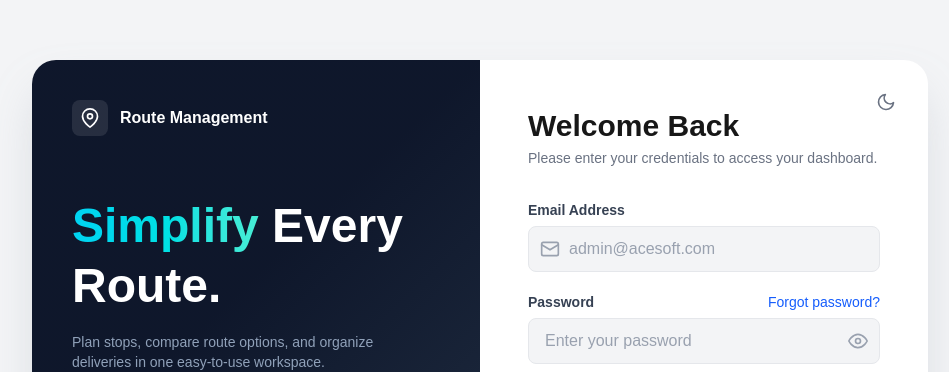
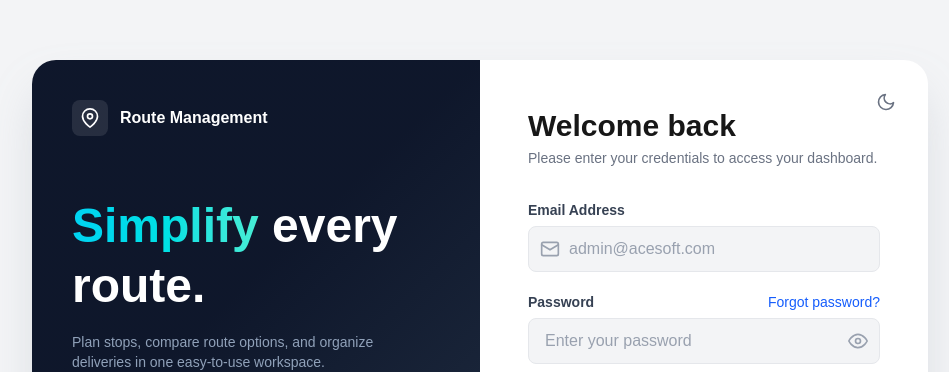
Before and after one commit to jrsantiagoo/route-management-system, a Next.js app in the folder client/: page / in a window 1280 px wide. Shown: the part 126-498 px from the top of the page, without its empty margins (160-1109 px from the left). Built offline with nearby package versions, Linux system fonts and the light colour scheme; no server answers.

Commit message:
style: uncapitalized words in all pages
Uncapitalized words from all pages.

```diff
--- a/client/app/(protected)/assignment/page.tsx
+++ b/client/app/(protected)/assignment/page.tsx
@@ -68,7 +68,7 @@ export default function Assignment() {
                 <div className="flex flex-col justify-center">
                     <h1 className="text-2xl font-bold">Route Assignment</h1>
                     <p className="text-md text-muted-foreground">
-                        Assign Routes and Plan Trips
+                        Assign routes and plan trips
                     </p>
                 </div>
             </div>
--- a/client/app/(protected)/dashboard/page.tsx
+++ b/client/app/(protected)/dashboard/page.tsx
@@ -194,7 +194,7 @@ export default function Dashboard() {
                 <div className="flex flex-col justify-center">
                     <h1 className="text-2xl font-bold">Dashboard</h1>
                     <p className="text-md text-muted-foreground">
-                        Performance metrics and Analytics
+                        Performance metrics and analytics
                     </p>
                 </div>
 
--- a/client/app/page.tsx
+++ b/client/app/page.tsx
@@ -127,7 +127,7 @@ export default function loginPage() {
                             <span className="bg-linear-to-r from-cyan-400 to-teal-300 bg-clip-text text-transparent">
                                 Simplify
                             </span>{" "}
-                            Every Route.
+                            every route.
                         </h2>
                         <p className="mt-4 max-w-xs text-sm text-slate-400">
                             Plan stops, compare route options, and organize
@@ -179,7 +179,7 @@ export default function loginPage() {
                     </button>
 
                     <h1 className="text-3xl font-bold text-foreground">
-                        Welcome Back
+                        Welcome back
                     </h1>
                     <p className="mt-1 text-sm text-gray-500 dark:text-slate-400">
                         Please enter your credentials to access your dashboard.
```
